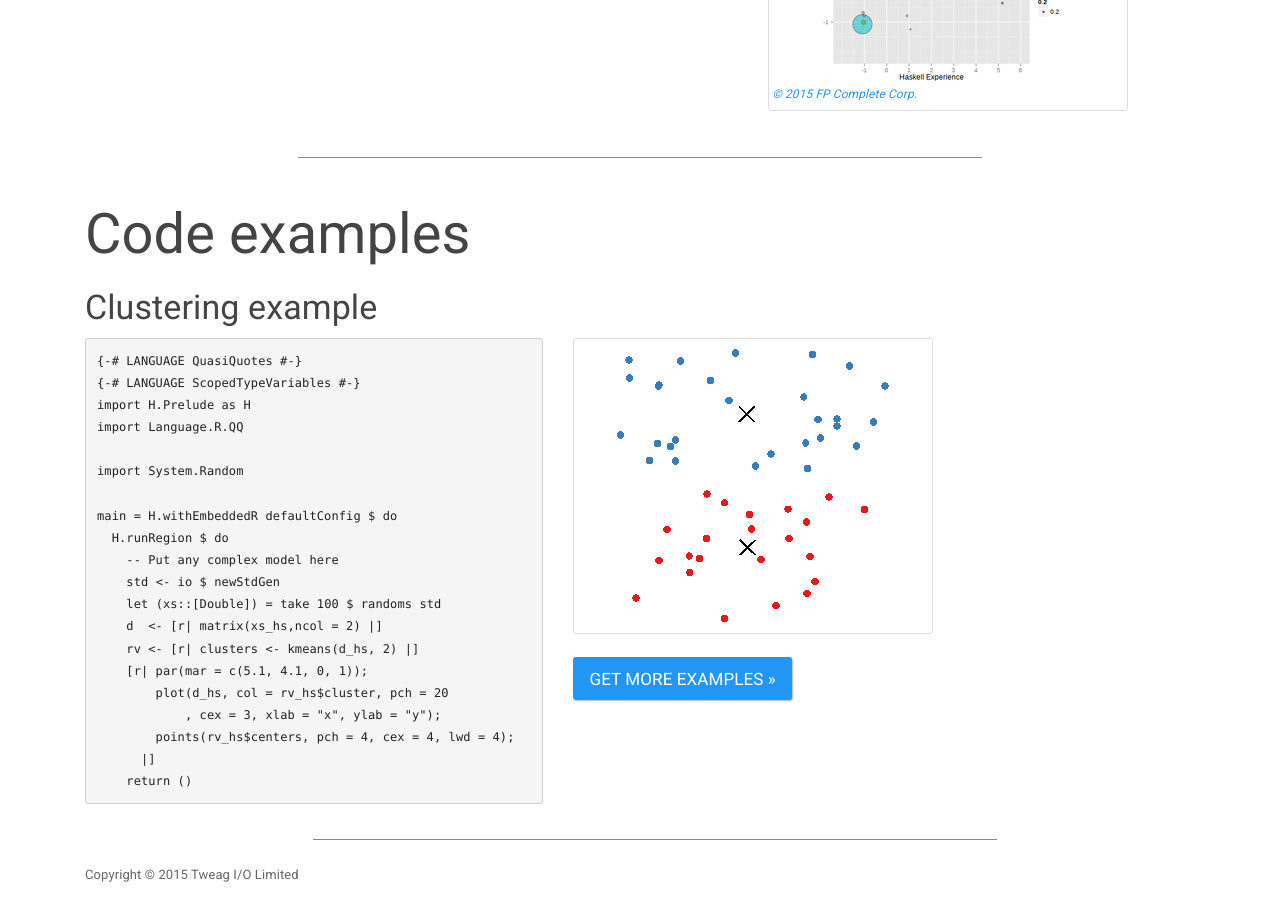
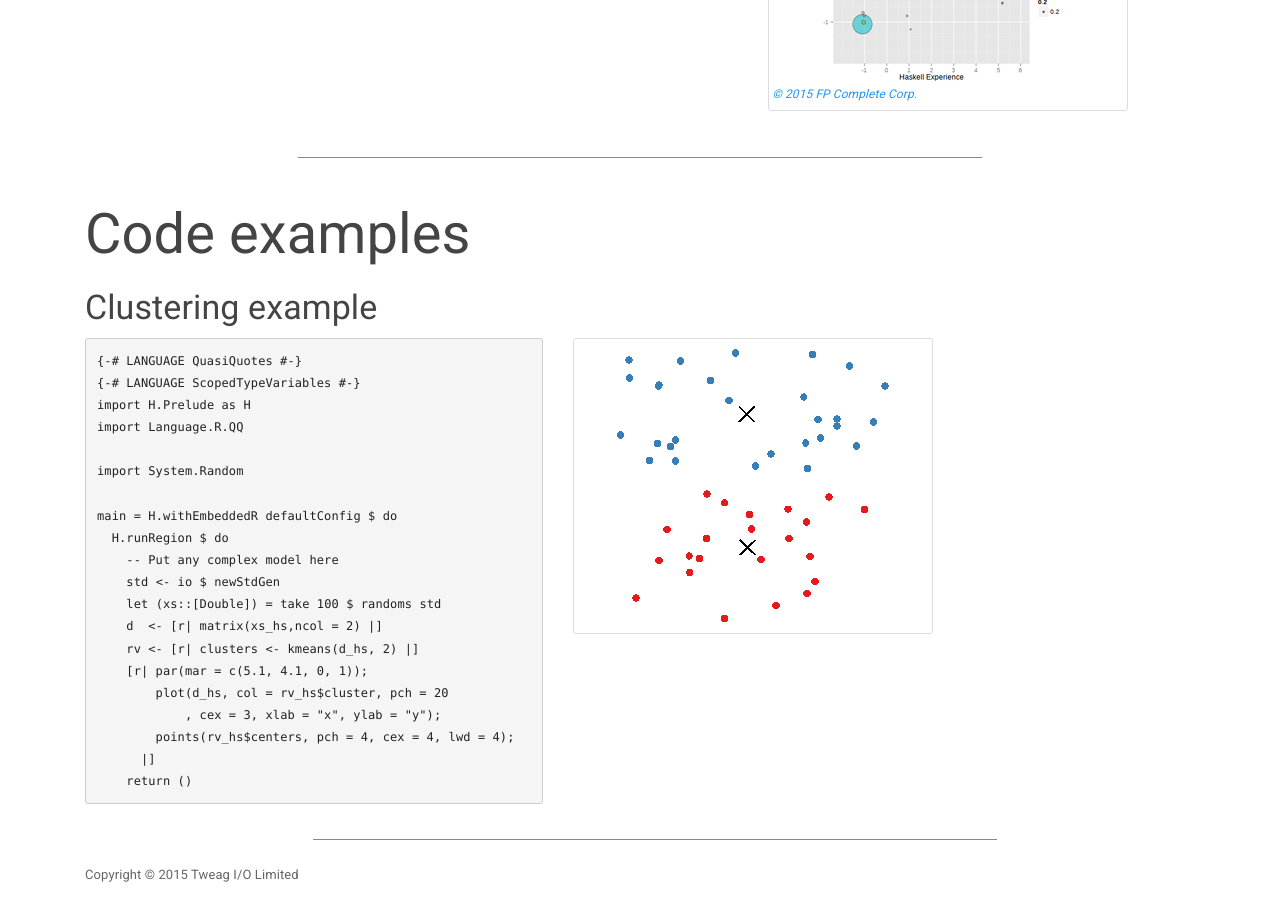
Before and after one commit to tweag/HaskellR, a Jekyll site: the page built from index.html, in a window 1280 px wide and 900 px high, scrolled down 1371 px. Built offline with Jekyll 4.4.1, drawn with Linux system fonts in a browser that asks for light colours; Markdown is read by kramdown in place of the engine named in the settings; a style sheet for code colours, icons or effects is not loaded.

Commit message:
Remove "more examples" button for now.

```diff
--- a/index.html
+++ b/index.html
@@ -133,8 +133,7 @@ main = H.withEmbeddedR defaultConfig $ do
       <a href="img/cluster-1.png" class="thumbnail" target="_blank">
         <img src="img/cluster-1-thumb.png"/>
       </a>
-
-      <a class="btn btn-lg btn-primary" role="button" href="{{ site.baseurl }}/examples/">Get more examples &raquo;</a>
+      <!-- <a class="btn btn-lg btn-primary" role="button" href="{{ site.baseurl }}/examples/">Get more examples &raquo;</a> -->
     </div>
   </div>
 </div>
```
